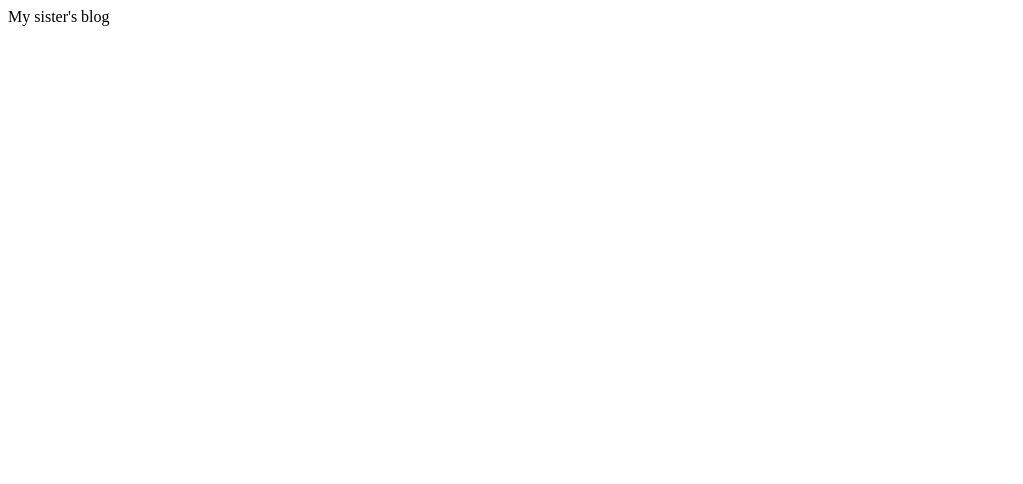
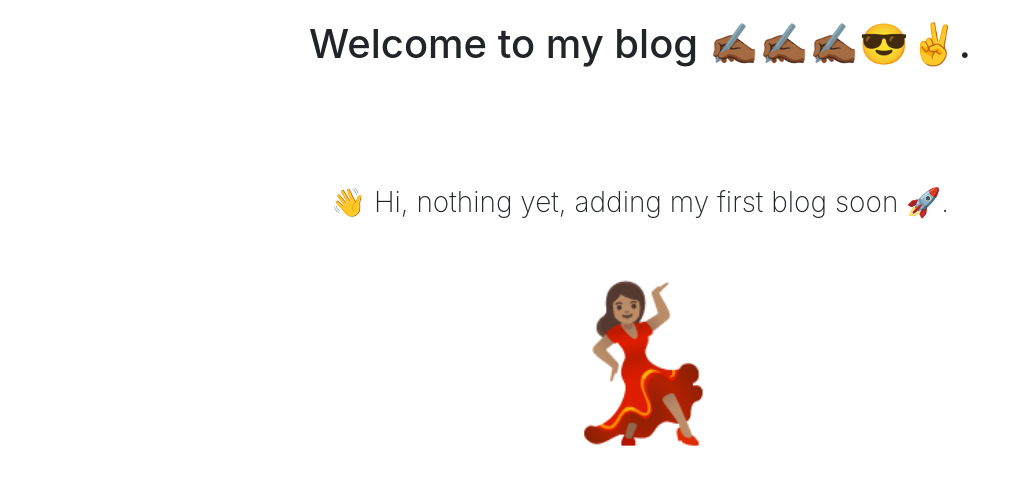
Before and after one commit to Gaiish/Sis-Blog, a Next.js app: page / in a window 1280 px wide. Shown: the top 484 px of the page, without its empty margins (0-1023 px from the left). Built offline with nearby package versions, Linux system fonts and the light colour scheme.

Commit message:
added bootstrap

```diff
--- a/package.json
+++ b/package.json
@@ -11,8 +11,10 @@
   "author": "Gadi",
   "license": "MIT",
   "dependencies": {
+    "bootstrap": "^4.3.1",
     "next": "^9.1.3",
     "react": "^16.11.0",
+    "react-bootstrap": "^1.0.0-beta.14",
     "react-dom": "^16.11.0"
   }
 }
--- /dev/null
+++ b/pages/_document.js
@@ -0,0 +1,29 @@
+import Document, { Html, Head, Main, NextScript } from "next/document";
+
+class MyDocument extends Document {
+  static async getInitialProps(ctx) {
+    const initialProps = await Document.getInitialProps(ctx);
+    return { ...initialProps };
+  }
+
+  render() {
+    return (
+      <Html>
+        <Head>
+          <link
+            rel="stylesheet"
+            href="https://maxcdn.bootstrapcdn.com/bootstrap/4.3.1/css/bootstrap.min.css"
+            integrity="sha384-ggOyR0iXCbMQv3Xipma34MD+dH/1fQ784/j6cY/iJTQUOhcWr7x9JvoRxT2MZw1T"
+            crossOrigin="anonymous"
+          />
+        </Head>
+        <body>
+          <Main />
+          <NextScript />
+        </body>
+      </Html>
+    );
+  }
+}
+
+export default MyDocument;
--- a/pages/index.js
+++ b/pages/index.js
@@ -1,5 +1,119 @@
+// Main page
+//
+// it will have
+// a welcome title
+// a list of articles or a nothing yet giant title
+/* the articles will have:
+ * a title
+ * an extrait of the first few words starting the article
+ * an image
+ * a date of creation of the article || blog
+ * good readable font is key
+ */
+
+import { Container, Row, Col } from "react-bootstrap";
+
 function App() {
-  return <div>My sister's blog</div>;
+  return (
+    <Container>
+      <div className="welcome">
+        {/* Welcome title */}
+        <h1>Welcome to my blog ✍🏾✍🏾✍🏾😎✌️.</h1>
+        {/* end: Welcome title */}
+      </div>
+      {/* body */}
+      <Row>
+        {/* list of blogs if there are some. */}
+        {blogs ? (
+          blogs.map(({ title, extrait, image, createdAt }, index) => (
+            <Col md="4" sm="12" key={index}>
+              <h3>{title}</h3>
+              <p>{extrait}</p>
+              <h6>{createdAt}</h6>
+            </Col>
+          ))
+        ) : (
+          <Col xs={{ span: 12 }}>
+            <div className="nothing">
+              <h3>👋 Hi, nothing yet, adding my first blog soon 🚀.</h3>
+              <h1>💃🏽</h1>
+            </div>
+          </Col>
+        )}
+      </Row>
+      {/* body */}
+
+      <style jsx>
+        {`
+          .welcome {
+            display: flex;
+            justify-content: center;
+            align-items: center;
+            margin: 20px 0 20px 0;
+          }
+          .nothing {
+            margin-top: 90px;
+          }
+          .nothing h3 {
+            font-weight: 200;
+            text-align: center;
+          }
+          .nothing h1 {
+            text-align: center;
+            margin-top: 50px;
+            font-size: 150px;
+          }
+        `}
+      </style>
+    </Container>
+  );
 }
 
+// sample array of random blogs
+const blogs = null;
+// const blogs = [
+//   {
+//     title: "How to implement dark mode in React Native",
+//     extrait: "Are you ready to join the dark side?⚫️",
+//     image: null,
+//     createdAt: "Jun 18"
+//   },
+//   {
+//     title: "How to implement dark mode in React Native",
+//     extrait: "Are you ready to join the dark side?⚫️",
+//     image: null,
+//     createdAt: "Jun 18"
+//   },
+//   {
+//     title: "How to implement dark mode in React Native",
+//     extrait: "Are you ready to join the dark side?⚫️",
+//     image: null,
+//     createdAt: "Jun 18"
+//   },
+//   {
+//     title: "How to implement dark mode in React Native",
+//     extrait: "Are you ready to join the dark side?⚫️",
+//     image: null,
+//     createdAt: "Jun 18"
+//   },
+//   {
+//     title: "How to implement dark mode in React Native",
+//     extrait: "Are you ready to join the dark side?⚫️",
+//     image: null,
+//     createdAt: "Jun 18"
+//   },
+//   {
+//     title: "How to implement dark mode in React Native",
+//     extrait: "Are you ready to join the dark side?⚫️",
+//     image: null,
+//     createdAt: "Jun 18"
+//   },
+//   {
+//     title: "How to implement dark mode in React Native",
+//     extrait: "Are you ready to join the dark side?⚫️",
+//     image: null,
+//     createdAt: "Jun 18"
+//   }
+// ];
+
 export default App;
```
Also changed, not shown: pages/read.js (added, +9 -0 lines), 1 other file (tests, documents, lock files or other folders).
